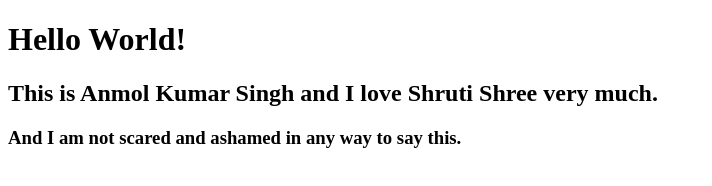
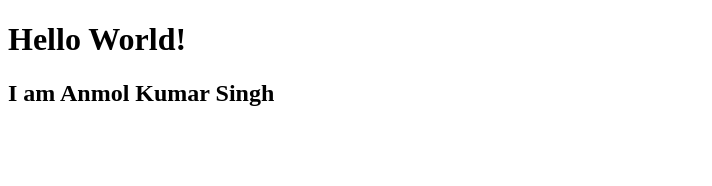
Before and after one commit to cs-geek/git-test, a website: page index.html in a window 1280 px wide. Shown: the whole page, without its empty margins (0-712 px from the left). Drawn offline with Linux system fonts and the light colour scheme.

Commit message:
Update index.html

```diff
--- a/index.html
+++ b/index.html
@@ -1,13 +1,15 @@
 <!DOCTYPE html>
 <html>
+
 <head>
 	<title></title>
 </head>
+
 <body>
 
 	<h1>Hello World!</h1>
-	<h2>This is Anmol Kumar Singh and I love Shruti Shree very much.</h2>
-	<h3>And I am not scared and ashamed in any way to say this.</h3>
+	<h2>I am Anmol Kumar Singh</h2>
 
 </body>
+
 </html>
```
